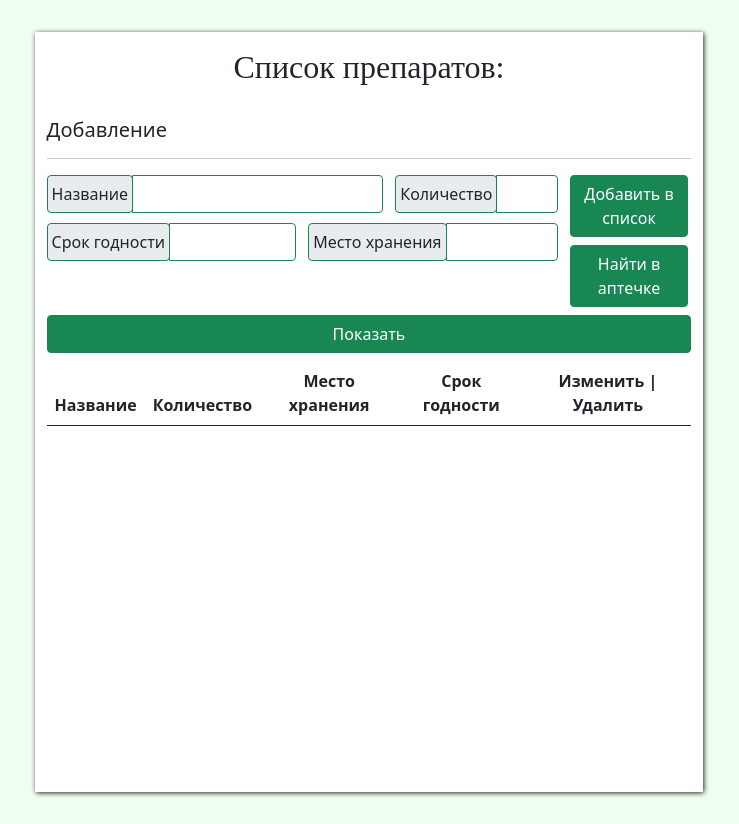
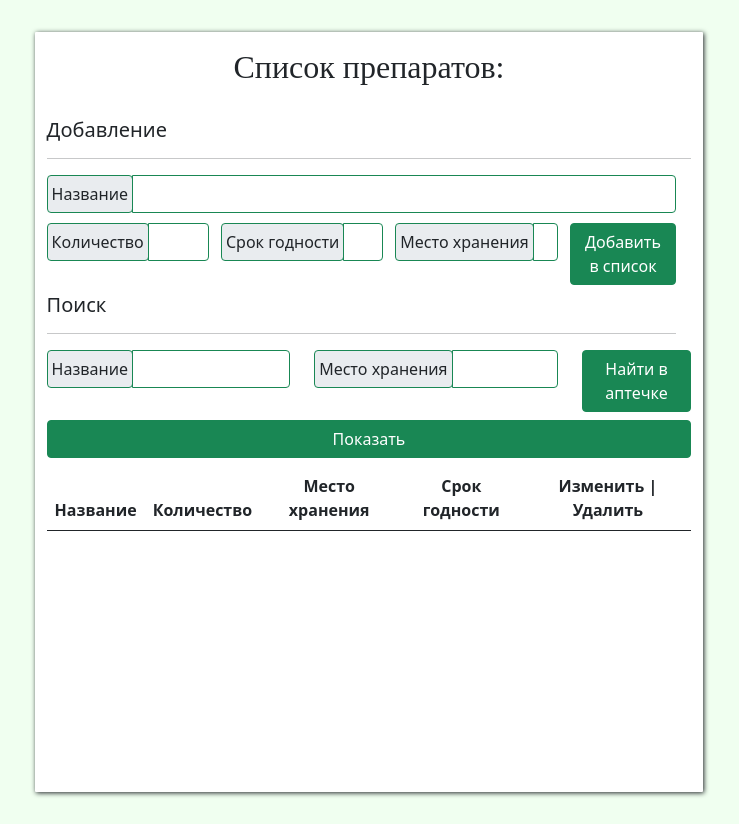
Before and after one commit to AnigalHub/Pills_api, a Vue app in the folder api.client/: page / in a window 1280 px wide. Shown: the whole page, without its empty margins (271-1010 px from the left). Built offline with nearby package versions, Linux system fonts and the light colour scheme; a web font is replaced by a local one.

Commit message:
добавлена новая форма на поиск (разъединено добавить и найти)

```diff
--- a/api.client/src/App.vue
+++ b/api.client/src/App.vue
@@ -6,16 +6,12 @@
         <hr>
         <b-form class="w-100" id="input_all">
             <b-row>
+                <b-input-group class="w-100" prepend="Название" ><b-form-input v-model="newItem.name"></b-form-input></b-input-group>
                 <b-col>
                     <b-row>
-                        <b-col>
-                            <b-input-group class="w-100" prepend="Название" ><b-form-input v-model="newItem.name"></b-form-input></b-input-group>
-                        </b-col>
                         <b-col cols="4">
                             <b-input-group class="w-100" prepend="Количество"><b-form-input v-model="newItem.number"></b-form-input></b-input-group>
                         </b-col>
-                    </b-row>
-                    <b-row>
                         <b-col>
                             <b-input-group class="w-100" prepend="Срок годности"><b-form-input v-model="newItem.year"></b-form-input></b-input-group>
                         </b-col>
@@ -26,6 +22,25 @@
                 </b-col>
                 <b-col cols="3">
                     <b-button variant="success" @click="onAddTODO">Добавить в список</b-button>
+                </b-col>
+            </b-row>
+            <h5>Поиск</h5>
+            <hr>
+        </b-form>
+        <b-form class="w-100">
+            <b-row>
+                <b-col>
+                    <b-row>
+                        <b-col>
+                            <b-input-group class="w-100" prepend="Название" ><b-form-input v-model="FilterItem.name"></b-form-input></b-input-group>
+                        </b-col>
+                        <b-col>
+                            <b-input-group class="w-100" prepend="Место хранения"><b-form-input v-model="FilterItem.storage"></b-form-input></b-input-group>
+                        </b-col>
+
+                    </b-row>
+                </b-col>
+                <b-col cols="3">
                     <b-button variant="success" @click="onSearch">Найти в аптечке</b-button>
                 </b-col>
             </b-row>
@@ -69,6 +84,10 @@ export default {
          number: "",
          storage:"",
          year:"",
+      },
+      FilterItem:{
+          name: "",
+          storage:"",
       },
       /**Столбцы таблицы */
       fields:[
@@ -123,7 +142,7 @@ export default {
       },
       async onSearch(){
           try{
-              const response = await axios.post('http://127.0.0.1:8889/api/search',{name: this.newItem.name,storage:this.newItem.storage})
+              const response = await axios.post('http://127.0.0.1:8889/api/search',{name: this.FilterItem.name,storage:this.FilterItem.storage})
               this.itemsList = response.data
           }
           catch (error) {
@@ -161,11 +180,12 @@ export default {
   }
   .col-3{width: 20% !important;}
   #input_all{padding: 0 15px 0 0  !important;}
-  #input_all .col .col, #input_all .col-3,#input_all .col-4{padding-right: 0 !important;}
+  #input_all .col .col,#input_all .col-4{padding-right: 0 !important;}
   button{
     width: 100%;
     margin-bottom: 1vh !important;
   }
+
   table button{
       width: 42%;
       margin-right: 8%;
```
